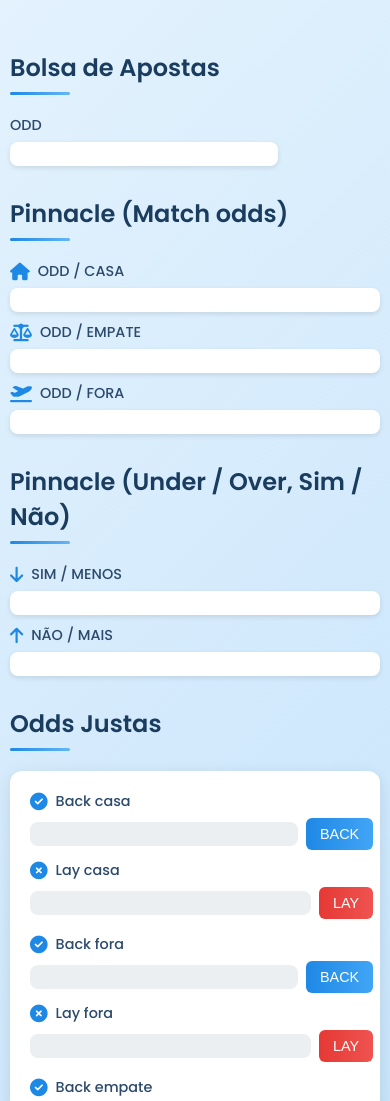
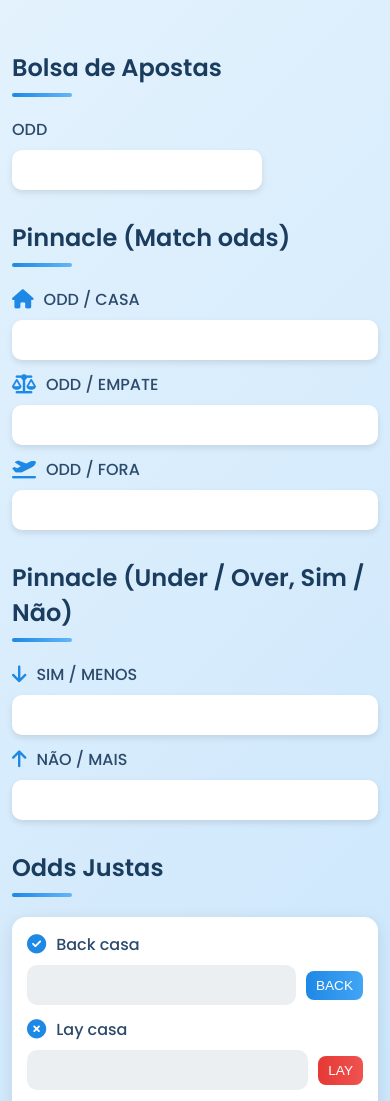
Before and after one commit to joaomarcosbndt/calculadora_punter, a plain HTML site: page index.html in a window 390 px wide. Shown: the top 1101 px of the page. Drawn offline with Linux system fonts and the light colour scheme.

Commit message:
Update index.html

```diff
--- a/index.html
+++ b/index.html
@@ -17,18 +17,20 @@
       font-family: 'Poppins', sans-serif;
       background: linear-gradient(135deg, #e3f2fd, #bbdefb);
       padding: 40px 20px;
-      max-width: 800px;
+      max-width: 900px; /* Aumentado para melhor uso do espaço */
       margin: auto;
       min-height: 100vh;
+      -webkit-font-smoothing: antialiased; /* Melhora a renderização de fontes */
+      -moz-osx-font-smoothing: grayscale;
     }
 
     h2 {
       margin: 30px 0 20px;
       color: #1a3c5e;
       font-weight: 600;
-      font-size: 1.8rem;
+      font-size: 2rem; /* Aumentado para melhor legibilidade */
       position: relative;
-      padding-bottom: 10px;
+      padding-bottom: 12px;
     }
 
     h2::after {
@@ -37,7 +39,7 @@
       bottom: 0;
       left: 0;
       width: 60px;
-      height: 3px;
+      height: 4px; /* Aumentado para maior destaque */
       background: linear-gradient(to right, #1e88e5, #64b5f6);
       border-radius: 2px;
     }
@@ -45,7 +47,7 @@
     .group {
       display: flex;
       gap: 20px;
-      margin-top: 15px;
+      margin-top: 20px;
       flex-wrap: wrap;
     }
 
@@ -53,22 +55,22 @@
       flex: 1;
       display: flex;
       flex-direction: column;
-      min-width: 120px;
+      min-width: 140px; /* Aumentado para caixas maiores */
     }
 
     label {
-      font-size: 0.9rem;
-      margin-bottom: 6px;
+      font-size: 1rem; /* Aumentado para maior legibilidade */
+      margin-bottom: 8px;
       color: #2c4a6b;
       font-weight: 500;
       user-select: none;
       display: flex;
       align-items: center;
-      gap: 8px;
+      gap: 10px;
     }
 
     label i {
-      font-size: 1.1rem;
+      font-size: 1.2rem; /* Aumentado para ícones mais visíveis */
       color: #1e88e5;
       transition: color 0.3s ease;
     }
@@ -82,18 +84,19 @@
     }
 
     input[type="text"] {
-      sobretudo: 10px;
-      font-size: 1.3rem;
+      padding: 12px; /* Aumentado para caixas maiores */
+      font-size: 1.4rem; /* Aumentado para maior legibilidade */
       border: none;
-      border-radius: 8px;
+      border-radius: 10px; /* Bordas mais suaves */
       text-align: center;
       background-color: #ffffff;
-      box-shadow: 0 2px 5px rgba(0, 0, 0, 0.1);
+      box-shadow: 0 3px 6px rgba(0, 0, 0, 0.1);
       transition: all 0.3s ease;
+      height: 48px; /* Altura fixa para consistência */
     }
 
     input[type="text"]:focus {
-      box-shadow: 0 0 8px rgba(30, 136, 229, 0.5);
+      box-shadow: 0 0 10px rgba(30, 136, 229, 0.5);
       background-color: #e3f2fd;
       outline: none;
     }
@@ -125,17 +128,17 @@
     .odds-justas-pares {
       display: flex;
       flex-direction: column;
-      gap: 15px;
-      margin-top: 15px;
+      gap: 20px;
+      margin-top: 20px;
       background: #ffffff;
-      padding: 20px;
-      border-radius: 12px;
+      padding: 25px; /* Aumentado para mais espaço interno */
+      border-radius: 14px;
       box-shadow: 0 4px 15px rgba(0, 0, 0, 0.1);
     }
 
     .linha {
       display: flex;
-      gap: 15px;
+      gap: 20px;
       flex-wrap: wrap;
     }
 
@@ -143,12 +146,12 @@
       flex: 1;
       display: flex;
       flex-direction: column;
-      min-width: 150px;
+      min-width: 180px; /* Aumentado para caixas maiores */
     }
 
     .input-com-botao {
       display: flex;
-      gap: 8px;
+      gap: 10px;
       align-items: center;
     }
 
@@ -157,10 +160,10 @@
     }
 
     .btn-azul, .btn-vermelho {
-      padding: 8px 14px;
+      padding: 10px 16px; /* Aumentado para botões maiores */
       border: none;
-      border-radius: 6px;
-      font-size: 0.9rem;
+      border-radius: 8px;
+      font-size: 1rem; /* Aumentado para maior legibilidade */
       font-weight: 500;
       cursor: pointer;
       transition: all 0.3s ease;
@@ -191,27 +194,58 @@
 
     @media (max-width: 600px) {
       body {
-        padding: 20px 10px;
+        padding: 20px 12px;
       }
 
+      h2 {
+        font-size: 1.7rem; /* Ajustado para telas menores */
+      }
+
+      .group, .linha {
+        flex-direction: column;
+        gap: 12px;
+      }
+
+      .input-box, .campo-com-botao {
+        min-width: 100%;
+      }
+
+      input[type="text"] {
+        font-size: 1.2rem; /* Ajustado para melhor legibilidade em mobile */
+        height: 44px; /* Altura ajustada para mobile */
+      }
+
+      .btn-azul, .btn-vermelho {
+        font-size: 0.9rem;
+        padding: 8px 12px;
+      }
+
+      .odds-justas-pares {
+        padding: 15px; /* Reduzido para melhor ajuste em mobile */
+      }
+    }
+
+    @media (max-width: 400px) {
       h2 {
         font-size: 1.5rem;
       }
 
-      .group, .linha {
-        flex-direction: column;
-        gap: 10px;
+      input[type="text"] {
+        font-size: 1.1rem;
+        padding: 10px;
+        height: 40px;
       }
 
-      .input-box, .campo-com-botao {
-        min-width: 100%;
+      .btn-azul, .btn-vermelho {
+        font-size: 0.85rem;
+        padding: 7px 10px;
       }
     }
   </style>
 </head>
 <body>
   <h2>Bolsa de Apostas</h2>
-  <div class="group" style="max-width: 200px;">
+  <div class="group" style="max-width: 250px;"> <!-- Aumentado para maior consistência -->
     <div class="input-box">
       <label for="bolsa-odd">ODD</label>
       <input id="bolsa-odd" type="text" />
```
